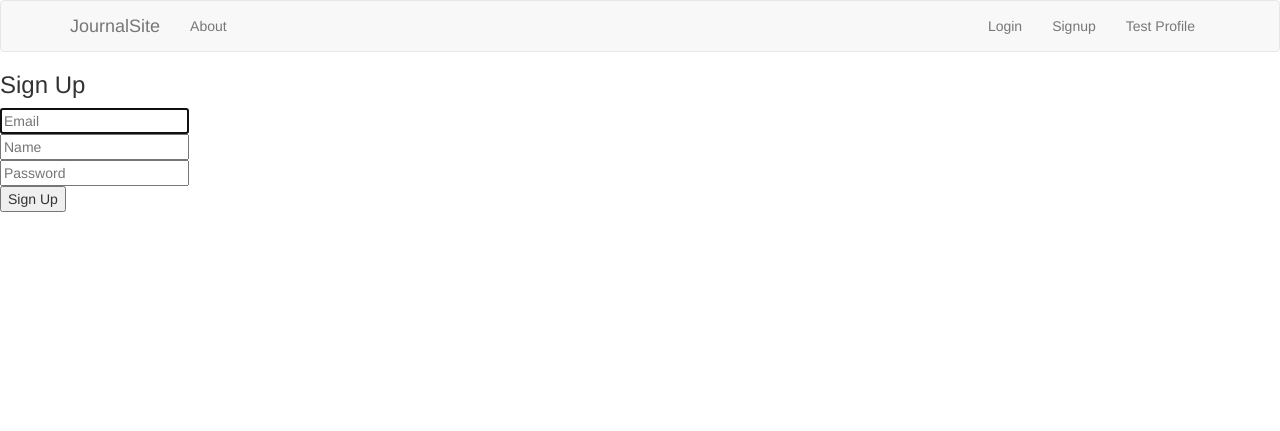
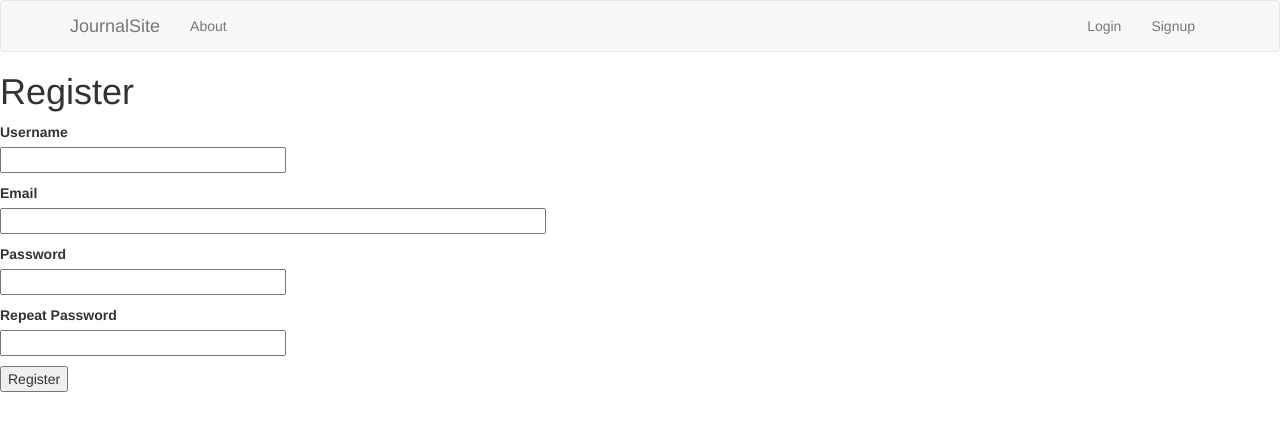
Before and after one commit to pr3ss5tart/flask-backend-boilerplate, a Flask app: page /signup in a window 1280 px wide. Shown: the top 431 px of the page. Run offline with Flask 3, Linux system fonts and the light colour scheme; some libraries are stand-ins or nearby versions.

Commit message:
Finished the initial signup & auth functionality! Tomorrow let's try adding admin, then deploying!

```diff
--- a/app/forms.py
+++ b/app/forms.py
@@ -1,9 +1,32 @@
 from flask_wtf import FlaskForm
 from wtforms import StringField, PasswordField, BooleanField, SubmitField
-from wtforms.validators import DataRequired
+from wtforms.validators import ValidationError, DataRequired, Email, EqualTo
+import sqlalchemy as sa
+from app import db
+from app.models import User
 
 class LoginForm(FlaskForm):
     username = StringField('username', validators=[DataRequired()])
     password = PasswordField('password', validators=[DataRequired()])
     remember_me = BooleanField('Remember Me')
     submit = SubmitField('Login')
+
+class RegistrationForm(FlaskForm):
+    username = StringField('Username', validators=[DataRequired()])
+    email = StringField('Email', validators=[DataRequired(), Email()])
+    password = PasswordField('Password', validators=[DataRequired()])
+    password2 = PasswordField(
+        'Repeat Password', validators=[DataRequired(), EqualTo('password')])
+    submit = SubmitField('Register')
+
+    def validate_username(self, username):
+        user = db.session.scalar(sa.select(User).where(
+            User.username == username.data))
+        if user is not None:
+            raise ValidationError('Please use a different username.')
+
+    def validate_email(self, email):
+        user = db.session.scalar(sa.select(User).where(
+            User.email == email.data))
+        if user is not None:
+            raise ValidationError('Please use a different email address.')
--- a/app/routes.py
+++ b/app/routes.py
@@ -1,9 +1,9 @@
 from flask import render_template, redirect, url_for, flash, request
-from flask_login import current_user, login_user, login_required
+from flask_login import current_user, login_user, login_required, logout_user
 import sqlalchemy as sa
 from app.models import User
 from app import app, db
-from app.forms import LoginForm
+from app.forms import LoginForm, RegistrationForm
 from urllib.parse import urlsplit
 
 @app.route('/')
@@ -34,9 +34,19 @@ def login():
         return redirect(next_page)
     return render_template('auth/login.html', title='Sign In', form=form)
 
-@app.route('/signup', methods=['GET','POST'])
+@app.route('/signup', methods=['GET', 'POST'])
 def signup():
-    return render_template('auth/signup.html', title='Signup')
+    if current_user.is_authenticated:
+        return redirect(url_for('index'))
+    form = RegistrationForm()
+    if form.validate_on_submit():
+        user = User(username=form.username.data, email=form.email.data)
+        user.set_password(form.password.data)
+        db.session.add(user)
+        db.session.commit()
+        flash('Congratulations, you are now a registered user!')
+        return redirect(url_for('login'))
+    return render_template('auth/signup.html', title='Register', form=form)
 
 @app.route('/profile')
 @login_required
@@ -53,3 +63,8 @@ def profile():
         }
     ]
     return render_template('profile.html', title='Profile Page', posts=posts)
+
+@app.route('/logout')
+def logout():
+    logout_user()
+    return redirect(url_for('index'))
--- a/app/templates/auth/login.html
+++ b/app/templates/auth/login.html
@@ -20,5 +20,7 @@
         </p>
         <p>{{ form.remember_me() }} {{ form.remember_me.label }}</p>
         <p>{{ form.submit() }}</p>
+
+        <p>New User? <a href="{{ url_for('signup') }}">Click to Register!</a></p>
     </form>
 {% endblock %}
--- a/app/templates/auth/signup.html
+++ b/app/templates/auth/signup.html
@@ -1,37 +1,37 @@
 {% extends "base.html" %}
 
 {% block content %}
-<div class="column is-4 is-offset-4">
-    <h3 class="title">Sign Up</h3>
-    <div class="box">
-        {% with messages = get_flashed_messages() %}
-        {% if messages %}
-            <div class="notification is-danger">
-                {{ messages[0] }} Go to <a href="{{ url_for('auth.login') }}">login page</a>.
-            </div>
-        {% endif %}
-        {% endwith %}
-        <form action="/signup" method="POST">
-            <div class="field">
-                <div class="control">
-                    <input class="input is-large" type="email" name="email" placeholder="Email" autofocus="">
-                </div>
-            </div>
-
-            <div class="field">
-                <div class="control">
-                    <input class="input is-large" type="text" name="name" placeholder="Name" autofocus="">
-                </div>
-            </div>
-
-            <div class="field">
-                <div class="control">
-                    <input class="input is-large" type="password" name="password" placeholder="Password">
-                </div>
-            </div>
-
-            <button class="button is-block is-info is-large is-fullwidth">Sign Up</button>
-        </form>
-    </div>
-</div>
+    <h1>Register</h1>
+    <form action="" method="post">
+        {{ form.hidden_tag() }}
+        <p>
+            {{ form.username.label }}<br>
+            {{ form.username(size=32) }}<br>
+            {% for error in form.username.errors %}
+            <span style="color: red;">[{{ error }}]</span>
+            {% endfor %}
+        </p>
+        <p>
+            {{ form.email.label }}<br>
+            {{ form.email(size=64) }}<br>
+            {% for error in form.email.errors %}
+            <span style="color: red;">[{{ error }}]</span>
+            {% endfor %}
+        </p>
+        <p>
+            {{ form.password.label }}<br>
+            {{ form.password(size=32) }}<br>
+            {% for error in form.password.errors %}
+            <span style="color: red;">[{{ error }}]</span>
+            {% endfor %}
+        </p>
+        <p>
+            {{ form.password2.label }}<br>
+            {{ form.password2(size=32) }}<br>
+            {% for error in form.password2.errors %}
+            <span style="color: red;">[{{ error }}]</span>
+            {% endfor %}
+        </p>
+        <p>{{ form.submit() }}</p>
+    </form>
 {% endblock %}
--- a/app/templates/base.html
+++ b/app/templates/base.html
@@ -30,9 +30,8 @@
                         {% if current_user.is_anonymous %}
                         <li><a href="{{ url_for('login') }}">Login</a></li>
                         <li><a href="{{ url_for('signup') }}">Signup</a></li>
-                        <li><a href="{{ url_for('profile') }}">Test Profile</a></li>
                         {% else %}
-                        <li><a href="#">Logout</a></li>
+                        <li><a href="{{ url_for('logout') }}">Logout</a></li>
                         <li><a href="{{ url_for('profile') }}">Profile</a></li>
                         {% endif %}
                     </ul>
```
Also changed, not shown: app.db.
